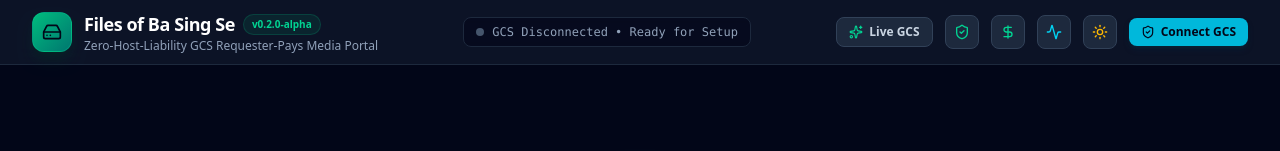
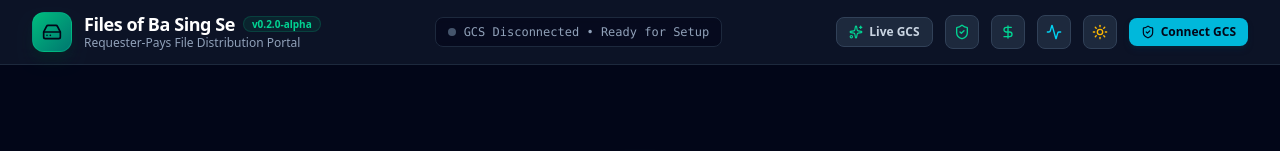
Before and after one commit to NovaLogicDev/FilesOfBaSingSe, a React (Vite) app: page / in a window 1280 px wide. Shown: the top 151 px of the page. Built offline with nearby package versions, Linux system fonts and the light colour scheme; no server answers.

Commit message:
style: refactor Header layout styling and update branding description

```diff
--- a/src/components/layout/Header.tsx
+++ b/src/components/layout/Header.tsx
@@ -83,21 +83,21 @@ export const Header: React.FC<HeaderProps> = ({
     <header className="border-b border-slate-800 bg-slate-900/80 backdrop-blur-md sticky top-0 z-40">
       <div className="max-w-7xl mx-auto px-4 sm:px-6 lg:px-8 h-16 flex items-center justify-between">
         {/* Brand & Version */}
-        <div className="flex items-center space-x-3">
+        <div className="flex items-center gap-3">
           <div className="w-10 h-10 rounded-xl bg-gradient-to-br from-emerald-500 to-teal-700 flex items-center justify-center shadow-lg shadow-emerald-950/50 border border-emerald-400/30">
             <HardDrive className="w-5 h-5 text-slate-950" />
           </div>
           <div>
-            <div className="flex items-center space-x-2">
-              <span className="font-bold tracking-tight text-white text-base sm:text-lg">
+            <div className="flex items-center gap-2">
+              <span className="font-bold leading-tight tracking-tight text-white whitespace-nowrap text-base sm:text-lg">
                 Files of Ba Sing Se
               </span>
-              <span className="px-2 py-0.5 text-[10px] font-bold rounded-full bg-emerald-500/10 text-emerald-400 border border-emerald-500/20">
+              <span className="whitespace-nowrap px-2 py-0.5 text-[10px] font-bold rounded-full bg-emerald-500/10 text-emerald-400 border border-emerald-500/20 leading-none">
                 v0.2.0-alpha
               </span>
             </div>
             <p className="text-xs text-slate-400 hidden sm:block">
-              Zero-Host-Liability GCS Requester-Pays Media Portal
+              Requester-Pays File Distribution Portal
             </p>
           </div>
         </div>
@@ -125,11 +125,10 @@ export const Header: React.FC<HeaderProps> = ({
           {/* Demo Sandbox Mode Switcher */}
           <button
             onClick={handleToggleDemo}
-            className={`flex items-center space-x-1.5 px-3 py-1.5 rounded-lg text-xs font-semibold transition-all border ${
-              isDemoMode
-                ? 'bg-emerald-500/15 border-emerald-500/40 text-emerald-300'
-                : 'bg-slate-800 border-slate-700 text-slate-300 hover:bg-slate-700'
-            }`}
+            className={`flex items-center space-x-1.5 px-3 py-1.5 rounded-lg text-xs font-semibold transition-all border ${isDemoMode
+              ? 'bg-emerald-500/15 border-emerald-500/40 text-emerald-300'
+              : 'bg-slate-800 border-slate-700 text-slate-300 hover:bg-slate-700'
+              }`}
             title="Toggle between Synthetic Demo Mode and Live GCP Mode"
           >
             <Sparkles className="w-3.5 h-3.5 text-emerald-400" />
```
